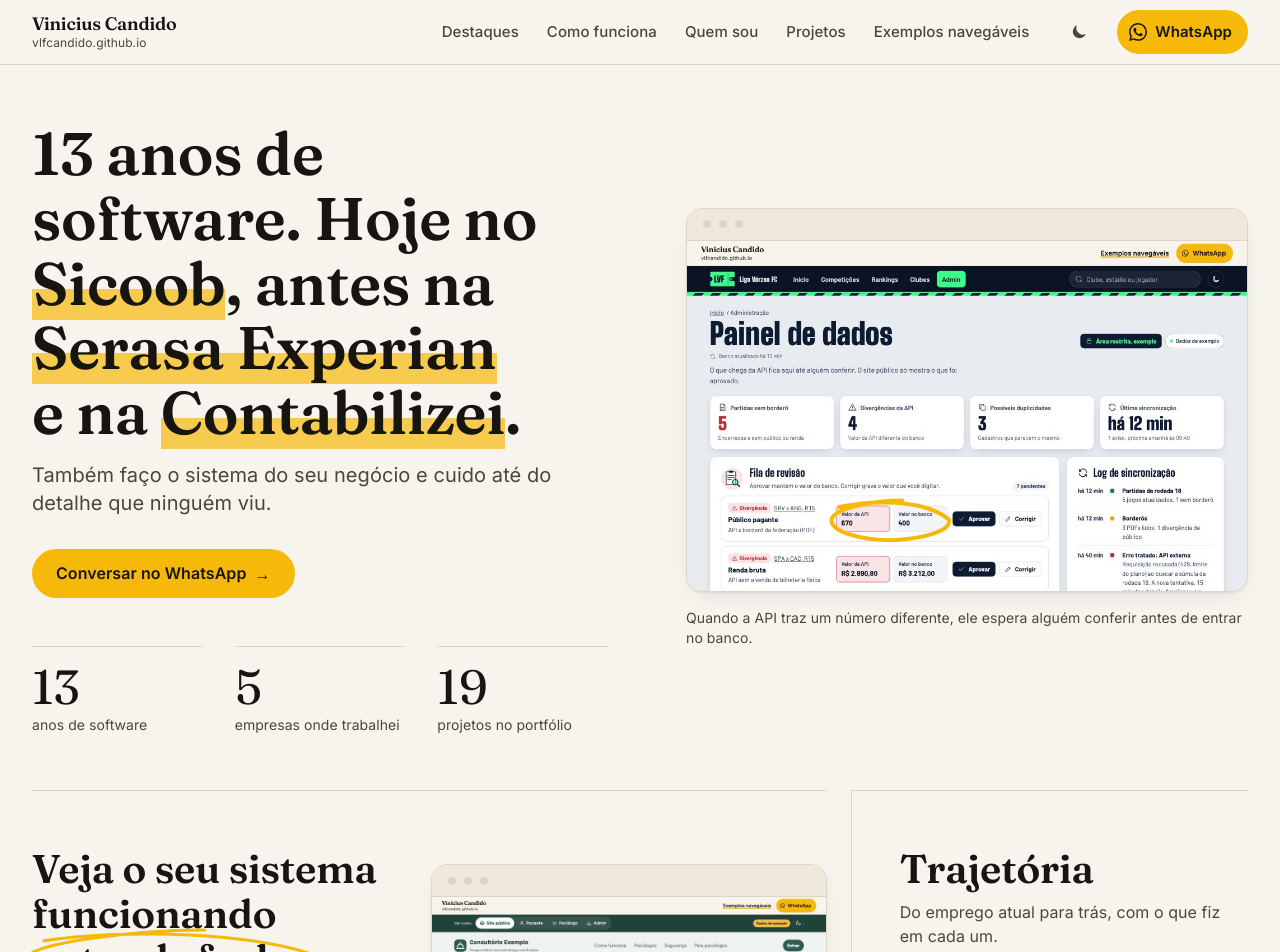
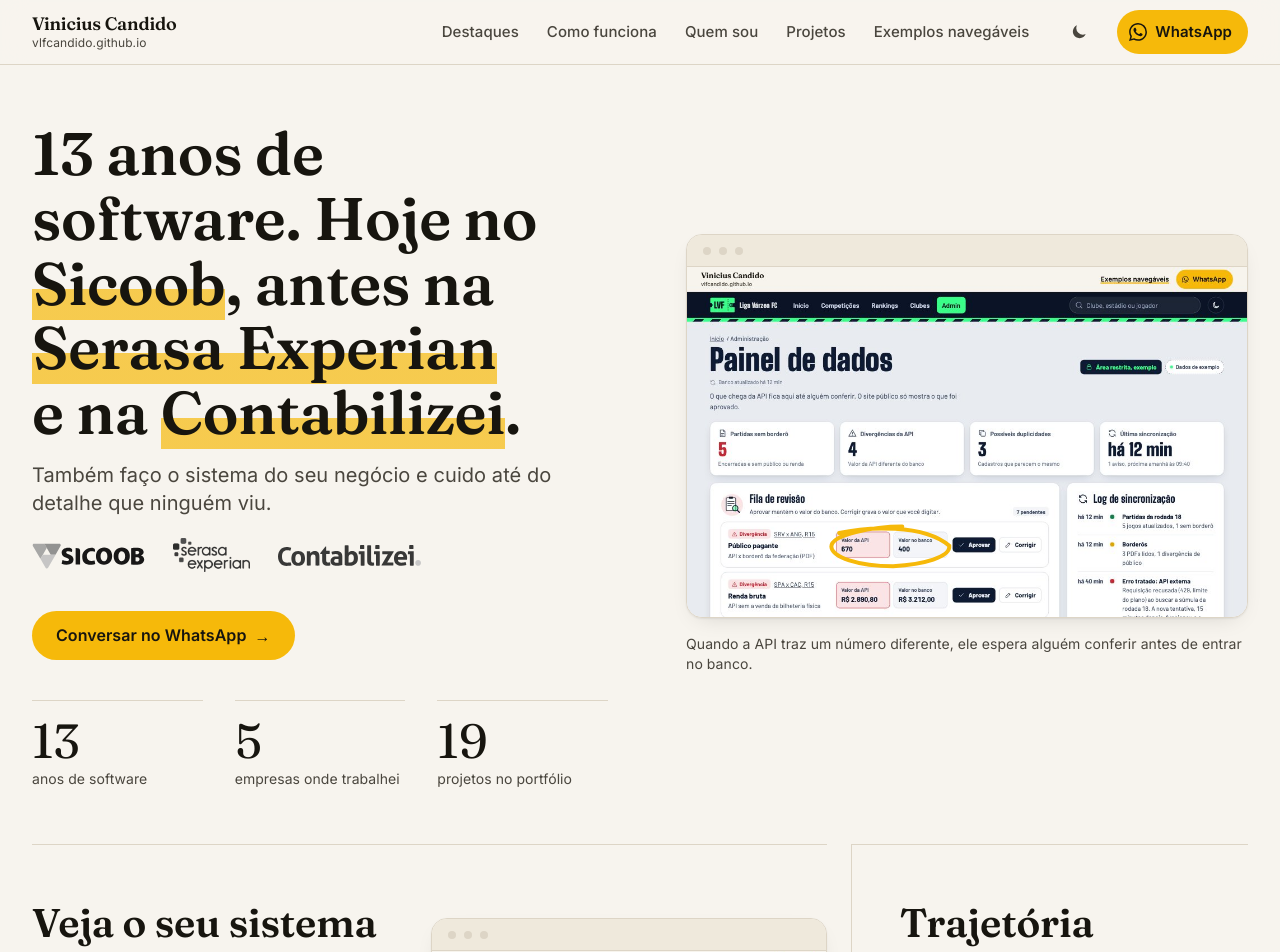
Before and after one commit to vlfcandido/vlfcandido.github.io, a React (Vite) app: page / in a window 1280 px wide. Shown: the top 952 px of the page. Built offline with nearby package versions, Linux system fonts and the light colour scheme.

Commit message:
feat(home): faixa com Sicoob, Serasa Experian e Contabilizei no topo e bloco Trajetória com período e currículo em PDF

```diff
--- a/src/home/Empresas.tsx
+++ b/src/home/Empresas.tsx
@@ -4,9 +4,12 @@
 import { empresasDiretas, type EmpresaDireta } from '../clientes'
 import { logoClara } from '../components/Logo'
 import { caminhoPublico } from '../lib/assets'
-import { LINHA_EMPRESA, SLUGS_EMPRESAS, conteudoHome } from './conteudo'
+import { LINHA_EMPRESA, SLUGS_EMPRESAS, conteudoHome, periodoDe } from './conteudo'
 
-/** Terceiro bloco da home: as empresas onde ele trabalhou, na ordem de `SLUGS_EMPRESAS`. */
+// 21/10/2026 (pedido dele): o bloco vira "Trajetória", com o período de cada empresa (trajetoria.ts) e o link do
+// currículo em PDF. Antes: "Onde já trabalhei", só logo, nome e papel.
+
+/** Terceiro bloco da home: a trajetória, empresa por empresa, na ordem de `SLUGS_EMPRESAS`, e o currículo. */
 export function Empresas() {
   const base = import.meta.env.BASE_URL
   const { empresas: textos } = conteudoHome()
@@ -16,9 +19,8 @@
   return (
     <section id="empresas" className="secao">
       <h2 className="titulo-bloco alvo-secao"><span className="titulo-texto">{textos.titulo}</span></h2>
-      {/* 15/10/2026 (revisor, rodada 2): o subtítulo promete "o que fiz em cada uma", que só aparece do PC para cima
-          (no celular o papel fica para leitor de tela). Antes ele aparecia em toda largura. */}
-      <p className="mt-2 hidden text-base text-grafite lg:block">{textos.subtitulo}</p>
+      {/* 21/10/2026: sem subtítulo; com o período ao lado de cada empresa ele só repetia o título e estourava o
+          orçamento de rolagem a 1280 px (3257 > 3200). Antes: <p hidden lg:block>{textos.subtitulo}</p>. */}
       {/* Celular: 3 + 2 logos centradas (antes grade de 3 colunas, que deixava a 2ª linha torta, com vão à direita). */}
       <ul className="mt-4 flex flex-wrap justify-center gap-x-6 gap-y-4 sm:grid sm:grid-cols-5 lg:mt-8 lg:grid-cols-1 lg:gap-y-0">
         {empresas.map((e) => (
@@ -33,11 +35,16 @@
             {e.via && <p aria-hidden="true" className="mt-1 text-center text-[0.7rem] leading-tight text-grafite sm:text-left lg:hidden">pela {e.via}</p>}
             <div className={e.logo ? 'sr-only lg:not-sr-only lg:min-w-0' : 'min-w-0'}>
               <p className="text-sm font-semibold">{e.nome}</p>
+              {/* No celular o período fica para leitor de tela (orçamento de rolagem); a lista completa está no PDF. */}
+              <p className="text-xs tabular-nums text-grafite">{periodoDe(e.slug)}</p>
               <p className="text-sm leading-snug text-grafite">{LINHA_EMPRESA[e.slug as keyof typeof LINHA_EMPRESA] ?? e.papel}</p>
             </div>
           </li>
         ))}
       </ul>
+      <a className="link-secundario toque mt-4" href={caminhoPublico(base, textos.curriculo.href)} download>
+        {textos.curriculo.texto}
+      </a>
     </section>
   )
 }
--- a/src/home/Promessa.tsx
+++ b/src/home/Promessa.tsx
@@ -3,7 +3,9 @@
 import { useEffect, useRef, type RefObject } from 'react'
 import { caminhoPublico } from '../lib/assets'
 import { WHATSAPP } from '../lib/whatsapp'
-import { FRASES_MARCADAS, conteudoHome, numerosDeProva } from './conteudo'
+import { empresasDiretas, type EmpresaDireta } from '../clientes'
+import { logoClara } from '../components/Logo'
+import { FRASES_MARCADAS, MARCAS_TOPO, conteudoHome, numerosDeProva } from './conteudo'
 import { partirNasFrases } from './lib/marcar'
 import { Marcacao } from './Marcacao'
 
@@ -81,7 +83,30 @@
   )
 }
 
-/** Primeiro bloco da home: prova, promessa, WhatsApp e números; no PC, a vitrine ao lado. */
+/**
+ * Faixa com as logos das três marcas do título (21/10/2026, pedido dele). Cada logo leva à trajetória; o nome vai
+ * no texto alternativo, porque a faixa é o único lugar em que a logo aparece sem o nome ao lado.
+ */
+function FaixaMarcas() {
+  const base = import.meta.env.BASE_URL
+  const { empresas } = conteudoHome()
+  const marcas = MARCAS_TOPO.map((slug) => empresasDiretas.find((e) => e.slug === slug)).filter(
+    (e): e is EmpresaDireta & { logo: string } => Boolean(e?.logo),
+  )
+  return (
+    <ul className="faixa-marcas" aria-label={empresas.faixa}>
+      {marcas.map((e) => (
+        <li key={e.slug}>
+          <a className="toque" href="#empresas">
+            <img className="logo-empresa" data-slug={e.slug} data-clara={logoClara(e.slug)} src={caminhoPublico(base, e.logo)} alt={e.nome} height={28} decoding="async" />
+          </a>
+        </li>
+      ))}
+    </ul>
+  )
+}
+
+/** Primeiro bloco da home: prova, promessa, marcas, WhatsApp e números; no PC, a vitrine ao lado. */
 export function Promessa() {
   const { promessa } = conteudoHome()
   const n = numerosDeProva()
@@ -105,11 +130,12 @@
           )}
         </h1>
         <p className="mt-4 max-w-xl text-lg text-grafite sm:text-xl">{promessa.subtitulo}</p>
+        <FaixaMarcas />
         <a className="cta toque mt-8" href={WHATSAPP} target="_blank" rel="noopener">
           {promessa.cta}
           <span className="seta" aria-hidden="true">→</span>
         </a>
-        <div ref={numeros} className="mt-12 grid max-w-xl grid-cols-3 gap-4 sm:gap-8">
+        <div ref={numeros} className="mt-10 grid max-w-xl grid-cols-3 gap-4 sm:gap-8">
           {itens.map((i) => (
             <div key={i.rotulo} className="flex flex-col gap-1 border-t border-linha pt-4">
               <span data-valor={i.valor} className="font-[family-name:var(--fonte-titulo)] text-4xl leading-none tabular-nums sm:text-5xl">
--- a/src/home/conteudo.ts
+++ b/src/home/conteudo.ts
@@ -189,7 +189,6 @@
     // trabalhei' e subtitulo 'As empresas onde trabalhei e o que fiz em cada uma.'
     empresas: {
       titulo: 'Trajetória',
-      subtitulo: 'Do emprego atual para trás, com o que fiz em cada um.',
       curriculo: { href: CURRICULO_PDF, texto: 'Baixar o currículo em PDF' },
       faixa: 'Onde trabalho e trabalhei',
     },
--- a/src/home/home.css
+++ b/src/home/home.css
@@ -189,6 +189,23 @@
   :root[data-tema="escuro"] .logo-empresa[data-clara="true"],
   :root[data-tema="escuro"] .empresa:hover .logo-empresa[data-clara="true"] { filter: grayscale(1) brightness(1.3); }
 
+  /* Faixa de marcas da promessa (21/10/2026): as três empresas do título, menores que no bloco da trajetória, numa
+     linha só até 360 px. A cor segue as regras de .logo-empresa acima (tinta no claro, invertida no escuro). */
+  .faixa-marcas { display: flex; flex-wrap: wrap; align-items: center; gap: 12px 28px; margin-top: 16px; list-style: none; padding: 0; }
+  .faixa-marcas a { display: inline-flex; align-items: center; min-height: 44px; }
+  .faixa-marcas .logo-empresa { height: 26px; opacity: .9; }
+  .faixa-marcas .logo-empresa[data-slug="serasa-experian"] { height: 34px; }
+  /* O desenho da Contabilizei é largo e pesado: na mesma altura das outras, pesava o dobro na linha. */
+  .faixa-marcas .logo-empresa[data-slug="contabilizei"] { height: 21px; }
+  @media (hover: hover) { .faixa-marcas a:hover .logo-empresa { opacity: 1; } }
+  /* Celular: as três numa linha só a 390 px (antes a Contabilizei caía sozinha na segunda linha). */
+  @media (max-width: 767px) {
+    .faixa-marcas { gap: 8px 18px; flex-wrap: nowrap; }
+    .faixa-marcas .logo-empresa { height: 22px; }
+    .faixa-marcas .logo-empresa[data-slug="serasa-experian"] { height: 29px; }
+    .faixa-marcas .logo-empresa[data-slug="contabilizei"] { height: 18px; }
+  }
+
   /* O círculo de caneta ganha folga em volta da frase: abraça o texto sem riscar as letras. */
   /* 15/10/2026 (revisor, rodada 2): o traço cortava o pé da linha de cima e, a 390 px, chegava a 4 px da borda.
      Desce ~4 px e encolhe na horizontal. Antes: inset -32% -10%, width 120%, height 164%. */
```
Also changed, not shown: 1 other file (tests, documents, lock files or other folders).
